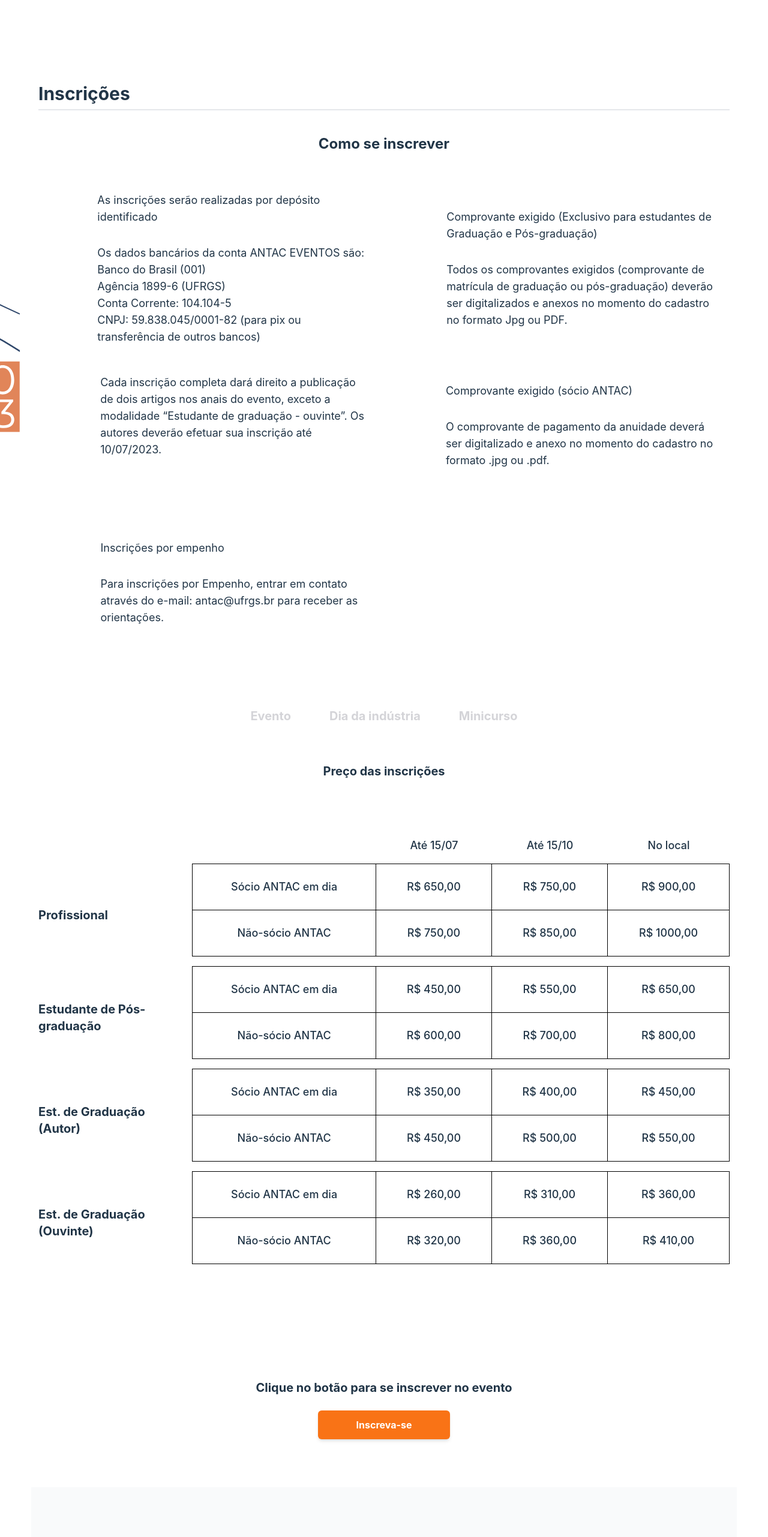
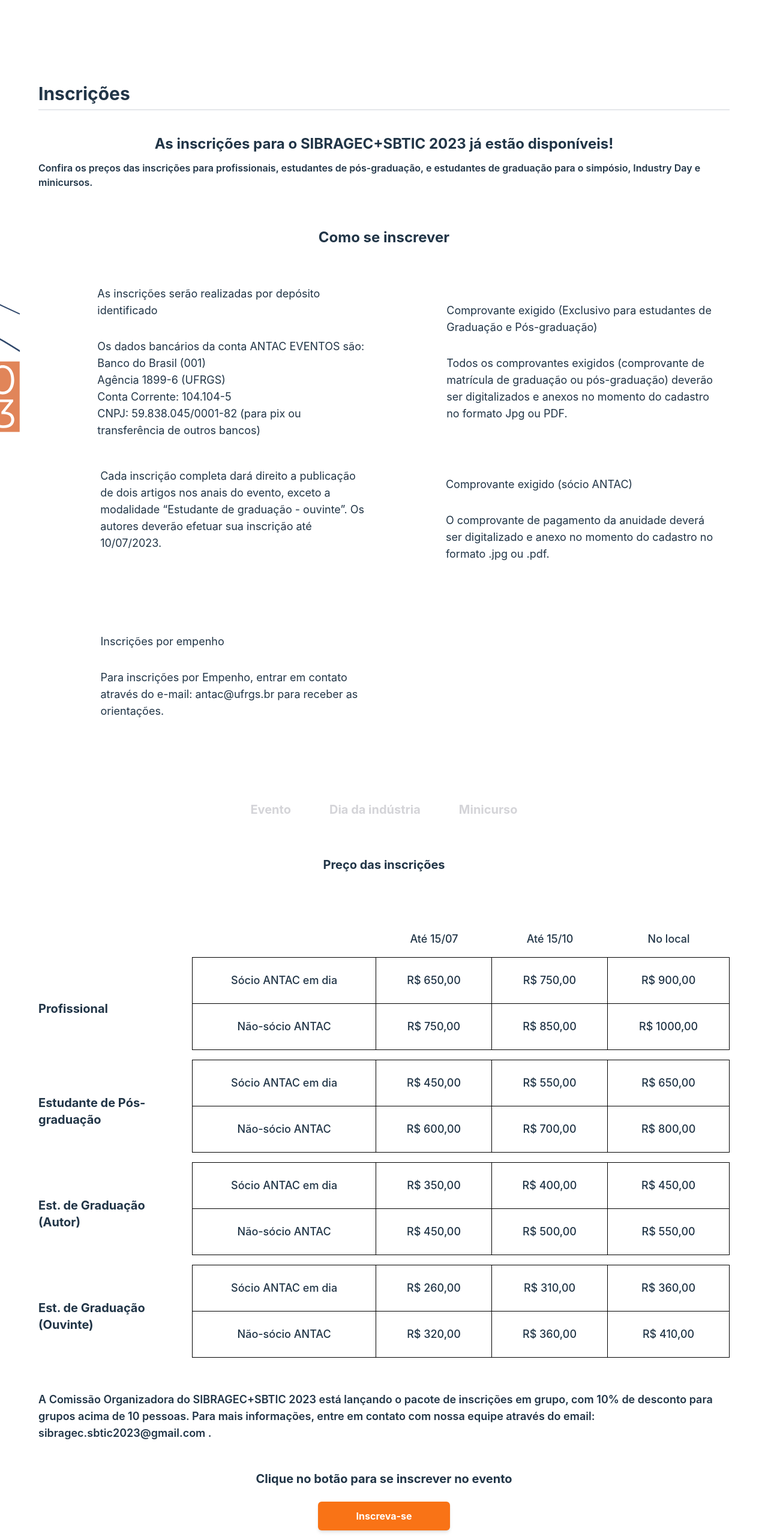
Before and after one commit to softeam-org/sibragecsbtic-web, a React (Vite) app: page /inscricoes in a window 1280 px wide. Shown: the part 234-2797 px from the top of the page at 60% size. Built offline with nearby package versions, Linux system fonts and the light colour scheme; what tailwind-nord would draw is missing.

Commit message:
fonte da "Home" atualizada

```diff
--- a/src/components/Prices.jsx
+++ b/src/components/Prices.jsx
@@ -5,12 +5,12 @@ import { prices } from "../constants";
 function Prices() {
   const [type, setType] = React.useState("all");
 
-  console.log()
+  console.log();
 
   return (
-    <div name="preços" className="text-nord0 pt-4 pb-40 font-medium">
+    <div name='preços' className='text-nord0 pt-4 pb-20 font-medium'>
       {/*Versão desktop */}
-      <div className="hidden md:flex w-100 items-center justify-center gap-16 text-xl font-bold mb-16 text-zinc-300">
+      <div className='hidden md:flex w-100 items-center justify-center gap-16 text-xl font-bold mb-16 text-zinc-300'>
         <div onClick={() => setType("all")}>
           <p
             className={`transition-all hover:text-nord0 hover:cursor-pointer ${
@@ -29,7 +29,7 @@ function Prices() {
             Dia da indústria
           </p>
         </div>
-       {/* <div onClick={() => setType("Jantar")}>
+        {/* <div onClick={() => setType("Jantar")}>
           <p
             className={`transition-all hover:text-nord0 hover:cursor-pointer ${
               type === "Jantar" ? "text-nord0" : ""
@@ -50,82 +50,80 @@ function Prices() {
       </div>
 
       {/*Versão mobile */}
-      <div className="md:hidden">
+      <div className='md:hidden'>
         <select
-          id="type-select"
-          className="block w-full p-2 my-6 rounded-md bg-white border-gray-300 shadow-md  focus:border-zinc-300 focus:ring focus:ring-zinc-200 focus:ring-opacity-50"
+          id='type-select'
+          className='block w-full p-2 my-6 rounded-md bg-white border-gray-300 shadow-md  focus:border-zinc-300 focus:ring focus:ring-zinc-200 focus:ring-opacity-50'
           value={type}
           onChange={(event) => setType(event.target.value)}
         >
-          <option value="Evento">Evento</option>
-          <option value="Dia da indústria">Dia da indústria</option>
-          <option value="Jantar">Jantar</option>
-          <option value="Minicurso">Minicurso</option>
+          <option value='Evento'>Evento</option>
+          <option value='Dia da indústria'>Dia da indústria</option>
+          <option value='Jantar'>Jantar</option>
+          <option value='Minicurso'>Minicurso</option>
         </select>
       </div>
 
-      <div className="mb-20 text-xl w-100 flex items-center justify-center text-nord0 font-bold">
+      <div className='mb-20 text-xl w-100 flex items-center justify-center text-nord0 font-bold'>
         <h2>Preço das inscrições</h2>
       </div>
 
       {/*Versão desktop */}
-      <div className="overflow-x-scroll md:overflow-x-hidden py-4">
-        <div className=" table w-full text-lg border-separate border-spacing-0">
-          <div className="table-header-group">
-            <div className="table-row">
-              <div className="table-cell"></div>
-              <div className="table-cell"></div>
-              <div className="table-cell text-center pb-4">Até 15/07</div>
-              <div className="table-cell text-center pb-4">Até 15/10</div>
-              <div className="table-cell text-center pb-4">No local</div>
+      <div className='overflow-x-scroll md:overflow-x-hidden py-4'>
+        <div className=' table w-full text-lg border-separate border-spacing-0'>
+          <div className='table-header-group'>
+            <div className='table-row'>
+              <div className='table-cell'></div>
+              <div className='table-cell'></div>
+              <div className='table-cell text-center pb-4'>Até 15/07</div>
+              <div className='table-cell text-center pb-4'>Até 15/10</div>
+              <div className='table-cell text-center pb-4'>No local</div>
             </div>
           </div>
-          <div className="table-row-group">
+          <div className='table-row-group'>
             {prices[type].map((row) => {
               return (
-                <div className="table-row">
-                  <div className="table-cell w-64 font-bold text-xl align-middle pr-2">
+                <div className='table-row'>
+                  <div className='table-cell w-64 font-bold text-xl align-middle pr-2'>
                     {row.title}
                   </div>
 
                   {/*Primeira coluna */}
-                  <div className="table-cell text-center">
-                    <div className="px-7 pt-4 md:py-0 lg:py-6 border border-black">
+                  <div className='table-cell text-center'>
+                    <div className='px-7 pt-4 md:py-0 lg:py-6 border border-black'>
                       Sócio ANTAC em dia
                     </div>
-                    <div className="px-7 mb-2 md:py-0 lg:py-6 border border-black border-t-0">
+                    <div className='px-7 mb-2 md:py-0 lg:py-6 border border-black border-t-0'>
                       Não-sócio ANTAC
                     </div>
                   </div>
 
-
                   {/*Segunda coluna*/}
-                  <div className="table-cell text-center">
-                    <div className="px-7 pt-4 pb-7 md:py-0 lg:py-6 border border-black border-l-0 border-b-0">
+                  <div className='table-cell text-center'>
+                    <div className='px-7 pt-4 pb-7 md:py-0 lg:py-6 border border-black border-l-0 border-b-0'>
                       {row.price.antac[0]}
                     </div>
-                    <div className="px-7 pt-4 pb-3 md:py-0 lg:py-6 border border-black mb-4 border-l-0">
+                    <div className='px-7 pt-4 pb-3 md:py-0 lg:py-6 border border-black mb-4 border-l-0'>
                       {row.price.nonAntac[0]}
                     </div>
                   </div>
 
                   {/*Terceira coluna*/}
-                  <div className="table-cell text-center">
-                    <div className="px-7 pt-4 pb-7 md:py-0 lg:py-6 border border-black border-l-0 border-b-0">
+                  <div className='table-cell text-center'>
+                    <div className='px-7 pt-4 pb-7 md:py-0 lg:py-6 border border-black border-l-0 border-b-0'>
                       {row.price.antac[1]}
                     </div>
-                    <div className="px-7 pt-4 pb-3 md:py-0 lg:py-6 border border-black border-l-0">
+                    <div className='px-7 pt-4 pb-3 md:py-0 lg:py-6 border border-black border-l-0'>
                       {row.price.nonAntac[1]}
                     </div>
                   </div>
 
-
                   {/*Quarta coluna*/}
-                  <div className="table-cell text-center">
-                    <div className="px-7 pt-4 pb-7 md:py-0 lg:py-6 border border-black border-l-0 border-b-0">
+                  <div className='table-cell text-center'>
+                    <div className='px-7 pt-4 pb-7 md:py-0 lg:py-6 border border-black border-l-0 border-b-0'>
                       {row.price.antac[2]}
                     </div>
-                    <div className="px-7 pt-4 pb-3 md:py-0 lg:py-6 border border-black border-l-0">
+                    <div className='px-7 pt-4 pb-3 md:py-0 lg:py-6 border border-black border-l-0'>
                       {row.price.nonAntac[2]}
                     </div>
                   </div>
@@ -135,6 +133,39 @@ function Prices() {
           </div>
         </div>
       </div>
+      {type == "all" && (
+        <div>
+          <p className='text-nord1 text-lg font-semibold pt-6 pb-12'>
+            A Comissão Organizadora do SIBRAGEC+SBTIC 2023 está lançando o
+            pacote de inscrições em grupo, com 10% de desconto para grupos acima
+            de 10 pessoas. Para mais informações, entre em contato com nossa
+            equipe através do email: sibragec.sbtic2023@gmail.com .
+          </p>
+          <div className="flex flex-col w-100 justify-center items-center gap-6">
+          <p className="text-nord-0 text-xl font-bold">
+            Clique no botão para se inscrever no evento
+          </p>
+          <a href='https://forms.gle/g2DWkvNtLTKwdPkA9' target={"_blank"}>
+            <button className="bg-orange-500 border-0 text-white font-bold py-3 px-16  shadow-md hover:shadow-lg rounded-md hover:bg-orange-400 transition-all ease-in">
+              Inscreva-se
+            </button>
+          </a>
+        </div>
+        </div>
+      )}
+      {type == "industryDay" && (
+          <div className="flex flex-col w-100 justify-center items-center gap-6 pt-6">
+          <p className="text-nord-0 text-xl font-bold">
+            Clique no botão para se inscrever no evento
+          </p>
+          <a href='https://forms.gle/g2DWkvNtLTKwdPkA9' target={"_blank"}>
+            <button className="bg-orange-500 border-0 text-white font-bold py-3 px-16  shadow-md hover:shadow-lg rounded-md hover:bg-orange-400 transition-all ease-in">
+              Inscreva-se
+            </button>
+          </a>
+        </div>
+
+      )}
     </div>
   );
 }
--- a/src/container/Home.jsx
+++ b/src/container/Home.jsx
@@ -100,7 +100,7 @@ function Home(props) {
       >
         <div className="max-w-6xl mx-auto">
           <h3 className='font-bold text-xl  text-slate-900'>Sobre o evento</h3>
-          <div className='my-4 font-semibold text-lg'>
+          <div className='my-4 font-bold text-lg'>
             <p>
               O evento ocorrerá de 08 a 10 de novembro, no SESC Atalaia Hotel em
               Aracaju-SE.
--- a/src/container/Inscricoes.jsx
+++ b/src/container/Inscricoes.jsx
@@ -29,6 +29,10 @@ function Inscricoes() {
     <div name="sobre" id="sobre" ref={sobreRef} className="bg-white">
       <Container color="nord6">
         <SectionTitle title={"Inscrições"} />
+        <div className="w-100 flex flex-col items-center justify-center mb-16 mt-8">
+          <h3 className=" text-nord1 text-2xl font-bold mb-3">As inscrições para o SIBRAGEC+SBTIC 2023 já estão disponíveis!</h3>
+          <p className=" text-nord1 text-md font-semibold">Confira os preços das inscrições para profissionais, estudantes de pós-graduação, e estudantes de graduação para o simpósio, Industry Day e minicursos.</p>
+        </div>
         <div className="w-100 flex justify-center mb-10 mt-8">
           <h3 className=" text-nord1 text-2xl font-bold">Como se inscrever</h3>
         </div>
@@ -37,16 +41,6 @@ function Inscricoes() {
 
           <Prices />
 
-        </div>
-        <div className="flex flex-col w-100 justify-center items-center gap-6">
-          <p className="text-nord-0 text-xl font-bold">
-            Clique no botão para se inscrever no evento
-          </p>
-          <Link to="/" rel="noreferrer">
-            <button className="bg-orange-500 border-0 text-white font-bold py-3 px-16  shadow-md hover:shadow-lg rounded-md hover:bg-orange-400 transition-all ease-in">
-              Inscreva-se
-            </button>
-          </Link>
         </div>
       </Container>
       <div id="minicursos" ref={minicursoRef}>
```
Also changed, not shown: src/components/Footer.jsx (+24 -24 lines).
